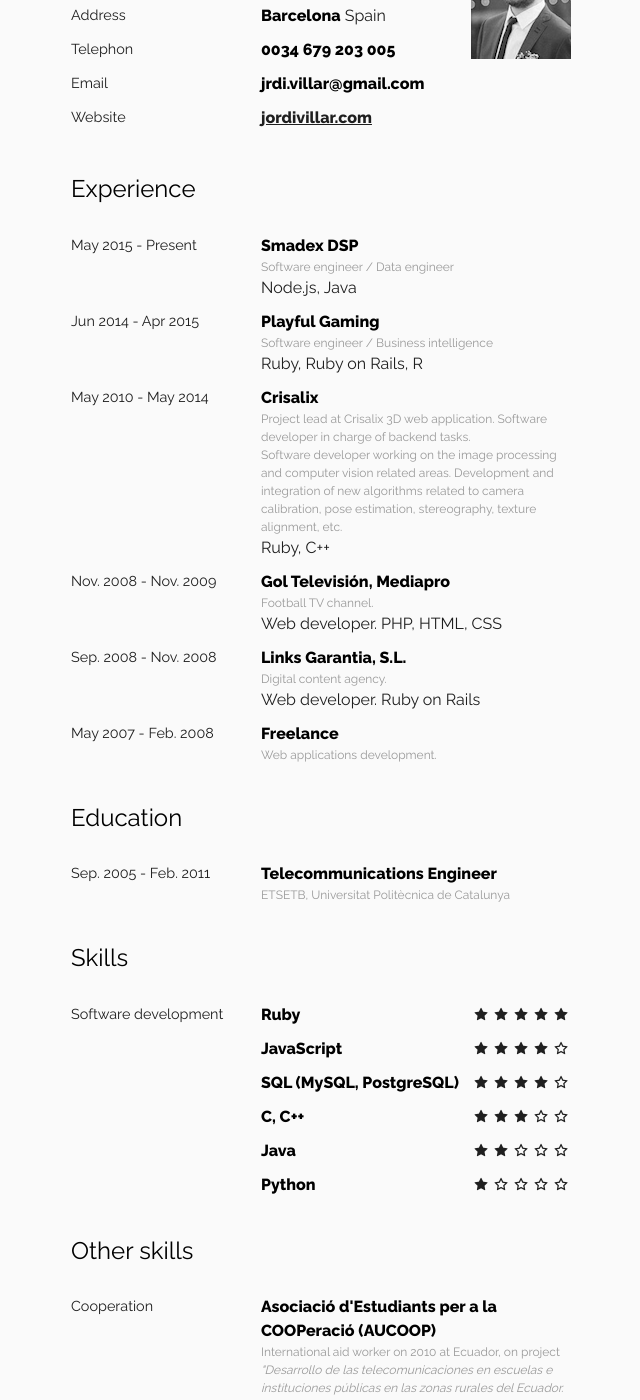
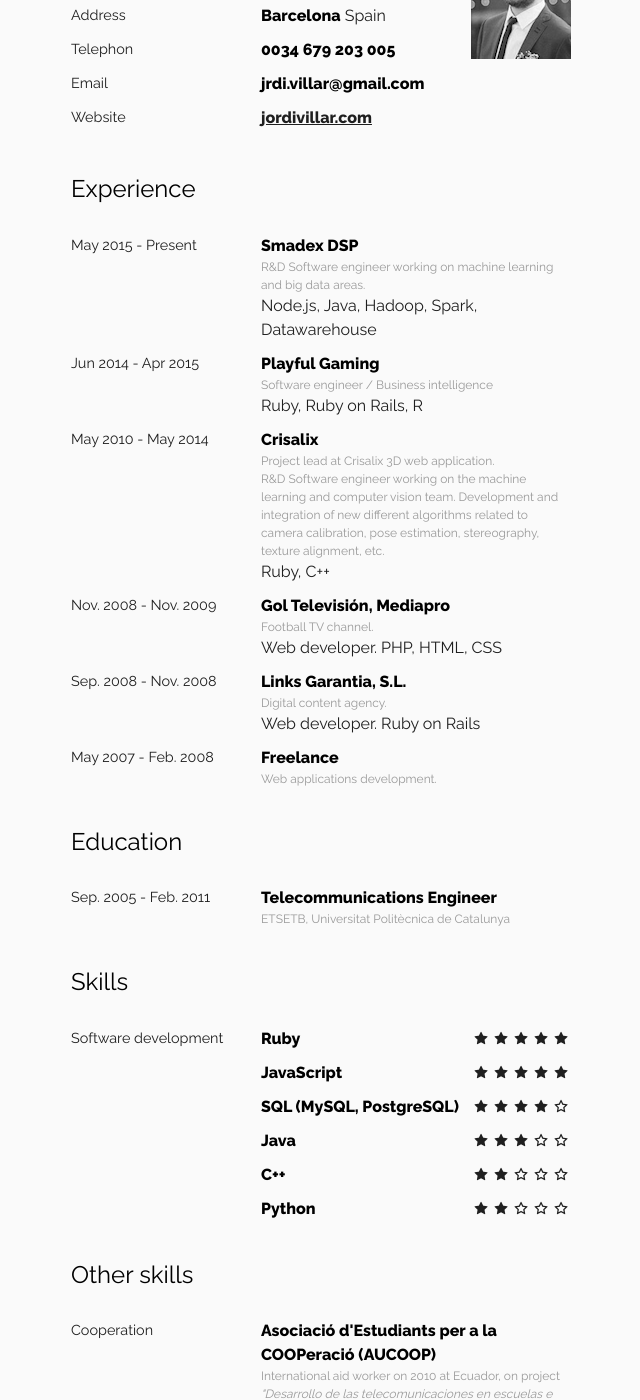
Before and after one commit to jrdi/jrdi.github.com, a Jekyll site: the page built from cv/index.html, in a window 1280 px wide and 1400 px high, scrolled down 270 px. Shown: the whole window, without its empty margins (319-959 px from the left). Built offline with Jekyll 4.4.1, drawn with Linux system fonts in a browser that asks for light colours; Markdown is read by kramdown in place of the engine named in the settings; some of the changed text lies outside the part shown.

Commit message:
Improvement

```diff
--- a/_config.yml
+++ b/_config.yml
@@ -1,5 +1,5 @@
-markdown: redcarpet
-pygments: true
+markdown: kramdown
+highlighter: true
 
 lsi:         false
 permalink:   /:year/:month/:title/
--- a/_layouts/default.html
+++ b/_layouts/default.html
@@ -38,6 +20,7 @@
       <div id="header">
         <h1 id="site-title"><a href="/">Jordi Villar</a></h1>
         <div class="right">
+          <a href="/cv"><i class="icon-file"></i></a>
           <a href="http://github.com/jrdi"><i class="icon-github"></i></a>
         </div>
       </div>
--- a/cv/index.html
+++ b/cv/index.html
@@ -29,13 +29,13 @@ title: Curriculum vitae
   <ul class="vcalendar">
     <li class="experince vevent"><span><abbr class="dtstart" title="2015-05-01">May 2015</abbr> - <abbr class="dtend" title="2015-05-01">Present</abbr></span>
     <strong class="location">Smadex DSP</strong>
-    <small class="summary">Software engineer / Data engineer</small>Node.js, Java</li>
+    <small class="summary">R&D Software engineer working on machine learning and big data areas.</small>Node.js, Java, Hadoop, Spark, Datawarehouse</li>
     <li class="experince vevent"><span><abbr class="dtstart" title="2014-06-01">Jun 2014</abbr> - <abbr class="dtend" title="2015-04-01">Apr 2015</abbr></span>
     <strong class="location">Playful Gaming</strong>
     <small class="summary">Software engineer / Business intelligence</small>Ruby, Ruby on Rails, R</li>
     <li class="experince vevent"><span><abbr class="dtstart" title="2010-05-01">May 2010</abbr> - <abbr class="dtend" title="2014-05-01">May 2014</abbr></span>
     <strong class="location">Crisalix</strong>
-    <small class="summary">Project lead at Crisalix 3D web application. Software developer in charge of backend tasks.<br />Software developer working on the image processing and computer vision related areas. Development and integration of new algorithms related to camera calibration, pose estimation, stereography, texture alignment, etc.</small>Ruby, C++</li>
+    <small class="summary">Project lead at Crisalix 3D web application.<br />R&D Software engineer working on the machine learning and computer vision team. Development and integration of new different algorithms related to camera calibration, pose estimation, stereography, texture alignment, etc.</small>Ruby, C++</li>
     <li class="experince vevent"><span><abbr class="dtstart" title="2008-11-14">Nov. 2008</abbr> - <abbr class="dtend" title="2009-11-16">Nov. 2009</abbr></span>
     <strong class="location">Gol Televisión, Mediapro</strong>
     <small class="summary">Football TV channel.</small>Web developer. PHP, HTML, CSS</li>
@@ -66,7 +66,7 @@ title: Curriculum vitae
     </li>
     <li>
       <strong>JavaScript</strong>
-      <i class="skills icon-star-empty"></i>
+      <i class="skills icon-star"></i>
       <i class="skills icon-star"></i>
       <i class="skills icon-star"></i>
       <i class="skills icon-star"></i>
@@ -81,7 +81,7 @@ title: Curriculum vitae
       <i class="skills icon-star"></i>
     </li>
     <li>
-      <strong>C, C++</strong>
+      <strong>Java</strong>
       <i class="skills icon-star-empty"></i>
       <i class="skills icon-star-empty"></i>
       <i class="skills icon-star"></i>
@@ -89,7 +89,7 @@ title: Curriculum vitae
       <i class="skills icon-star"></i>
     </li>
     <li>
-      <strong>Java</strong>
+      <strong>C++</strong>
       <i class="skills icon-star-empty"></i>
       <i class="skills icon-star-empty"></i>
       <i class="skills icon-star-empty"></i>
@@ -101,7 +101,7 @@ title: Curriculum vitae
       <i class="skills icon-star-empty"></i>
       <i class="skills icon-star-empty"></i>
       <i class="skills icon-star-empty"></i>
-      <i class="skills icon-star-empty"></i>
+      <i class="skills icon-star"></i>
       <i class="skills icon-star"></i>
     </li>
   </ul>
--- a/index.html
+++ b/index.html
@@ -3,7 +3,7 @@ layout: default
 title: Software developer
 ---
 
-<p>I am 28 years old, born in Barcelona, Spain. I am a <strong>telecommunications engineer</strong>.</p>
+<p>I am 29 years old, born in Barcelona, Spain. I am a <strong>telecommunications engineer</strong>.</p>
 <p>I work as a software developer working on <strong>machine learning</strong> and <strong>data mining</strong> related areas with skills in <strong>Ruby</strong>, <strong>Ruby on Rails</strong> and <strong>C++</strong>.</p>
 <p>More information about me:</p>
 <ul class="square">
```
Also changed, not shown: other parts of _layouts/default.html (+0 -18 lines), other parts of cv/index.html (+2 -2 lines).
